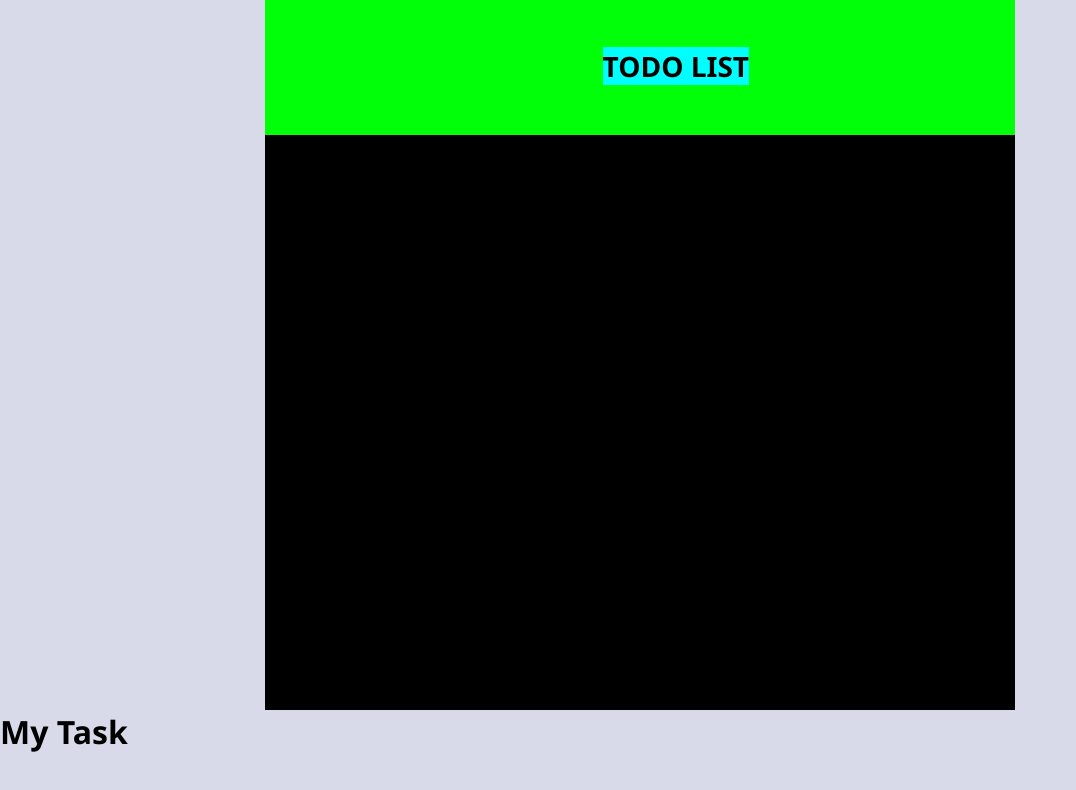
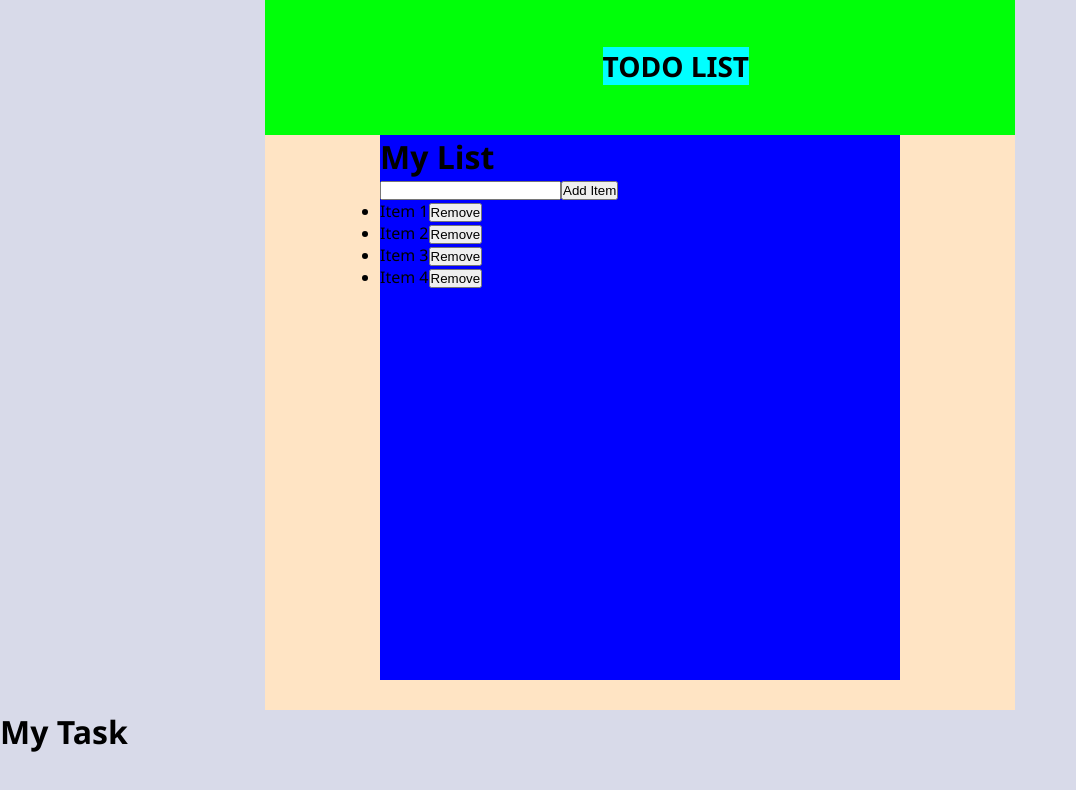
Before and after one commit to Manoel-DJS/Web-TD-List, a Next.js app: page / in a window 1280 px wide. Shown: the top 790 px of the page, without its empty margins (0-1076 px from the left). Built offline with nearby package versions, Linux system fonts and the light colour scheme.

Commit message:
design 70% OK

```diff
--- a/components/ListTask.js
+++ b/components/ListTask.js
@@ -1 +1,38 @@
-import React from "react";
+import React, { useState } from 'react';
+
+const ListComponent = () => {
+  const [items, setItems] = useState(['Item 1', 'Item 2', 'Item 3', 'Item 4']);
+  const [newItem, setNewItem] = useState('');
+
+  const handleAddItem = () => {
+    setItems([...items, newItem]);
+    setNewItem('');
+  };
+
+  const handleRemoveItem = (index) => {
+    const newItems = items.filter((_, i) => i !== index);
+    setItems(newItems);
+  };
+
+  return (
+    <div className='div-list'>
+      <h1>My List</h1>
+      <input
+        type="text"
+        value={newItem}
+        onChange={(e) => setNewItem(e.target.value)}
+      />
+      <button onClick={handleAddItem}>Add Item</button>
+      <ul>
+        {items.map((item, index) => (
+          <li key={index}>
+            {item}
+            <button onClick={() => handleRemoveItem(index)}>Remove</button>
+          </li>
+        ))}
+      </ul>
+    </div>
+  );
+};
+
+export default ListComponent;
--- a/pages/_app.js
+++ b/pages/_app.js
@@ -1,4 +1,5 @@
 import '../styles/global.css'
+import '../styles/list-task.css'
 
 const App = ({Component, pageProps}) => {
     return(
--- a/pages/index.js
+++ b/pages/index.js
@@ -1,4 +1,5 @@
 import Task from "@/components/Task";
+import ListTask from "@/components/ListTask";
 import { useEffect, useState } from "react";
 
 const App = () => {
@@ -7,7 +8,7 @@ const App = () => {
         <>
             <div className="container">
 
-                <div className="dheader">
+                <div className="div-header">
                     <text className="div-text" style={{color: "black"}}>
                         <strong>TODO LIST</strong>
                     </text >
@@ -17,6 +18,7 @@ const App = () => {
 
                 <div className="dbody">
 
+                <ListTask/>
 
                 </div>
 
--- a/styles/global.css
+++ b/styles/global.css
@@ -19,7 +19,7 @@ body, html{
     background-Color: #6A74E6;
 }
 
-.dheader {
+.div-header {
     position: absolute;
     width: 750px;
     height: 135px;
@@ -34,8 +34,9 @@ body, html{
     position: absolute;
     width: 750px;
     height: 575px;
-    background-Color: #000000;
+    background-color: bisque;
     bottom: 0;
+
 }
 .div-text{
     position: absolute;
--- /dev/null
+++ b/styles/list-task.css
@@ -0,0 +1,7 @@
+.div-list{
+    width: 520px;
+    height: 545px;
+    background-color: blue;
+    margin: auto;
+
+}
```
